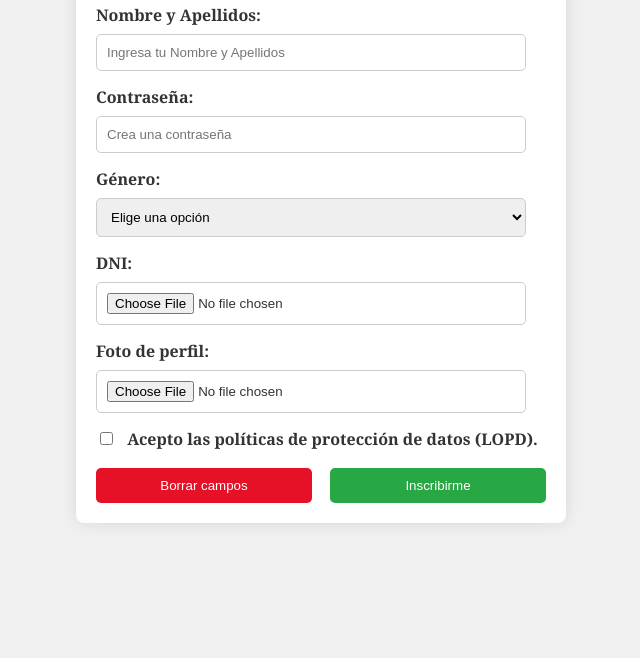
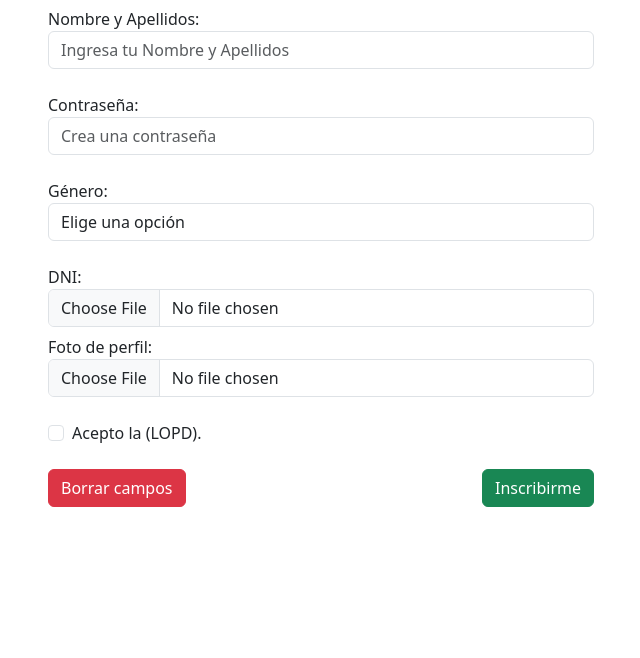
Before and after one commit to rmifcd0110/formulario_gimnasio, a plain HTML site: page index.html in a window 1280 px wide. Shown: the part 142-800 px from the top of the page, without its empty margins (319-959 px from the left). Drawn offline with nearby package versions, Linux system fonts and the light colour scheme.

Commit message:
actualización

```diff
--- a/index.html
+++ b/index.html
@@ -1,47 +1,75 @@
 <!DOCTYPE html>
 <html lang="es">
+
 <head>
     <meta charset="UTF-8">
     <meta name="viewport" content="width=device-width, initial-scale=1.0">
     <title>Formulario de Inscripción</title>
-    <link rel="stylesheet" href="./css/styles.css"><!-- Enlace al css -->
+    <!--<link rel="stylesheet" href="./css/styles.css"> Enlace al css -->
+    <link href="https://cdn.jsdelivr.net/npm/bootstrap@5.3.3/dist/css/bootstrap.min.css" rel="stylesheet"
+        integrity="sha384-QWTKZyjpPEjISv5WaRU9OFeRpok6YctnYmDr5pNlyT2bRjXh0JMhjY6hW+ALEwIH" crossorigin="anonymous">
+
 </head>
+
 <body>
+    <div class="container mt-5">
+        <div class="row justify-content-center">
+            <div class="col-12 col-sm-10 col-md-8 col-lg-6">
+
+                    <h2 class="text-center mb-4">Formulario de Inscripción al Gimnasio</h2>
                     <form id="formularioGimnasio">
-        <h2>Formulario de Inscripción al Gimnasio</h2>
 
+                        <div class="form-group mb-4">
                             <label for="nombre">Nombre y Apellidos: </label>
-        <input type="text" name="nombre" id="nombre" placeholder="Ingresa tu Nombre y Apellidos" tabindex="1" >
+                            <input type="text" class="form-control" name="nombre" id="nombre"
+                                placeholder="Ingresa tu Nombre y Apellidos" tabindex="1" required>
+                        </div>
 
+                        <div class="form-group  mb-4">
                             <label for="password">Contraseña:</label>
-        <input type="password" name="password" id="password" placeholder="Crea una contraseña" tabindex="2" >
+                            <input type="password" class="form-control" name="password" id="password"
+                                placeholder="Crea una contraseña" tabindex="2">
+                        </div>
 
+                        <div class="form-group  mb-4">
                             <label for="sexo">Género:</label>
-        <select name="sexo" id="sexo">
+                            <select class="form-control" name="sexo" id="sexo">
                                 <option value="">Elige una opción</option>
                                 <option value="femenino">Femenino</option>
                                 <option value="masculino">Masculino</option>
                                 <option value="no_info">Prefiero no decirlo</option>
                             </select>
+                        </div>
 
+                        <div class="form-group  mb-2">
                             <label for="dni">DNI:</label>
-        <input type="file" id="dni" name="dni" tabindex="4" >
+                            <input type="file" class="form-control" id="dni" name="dni" tabindex="4">
+                        </div>
 
+                        <div class="form-group mb-4">
                             <label for="imagen">Foto de perfil:</label>
-        <input type="file" id="imagen" name="imagen" accept="image/*" tabindex="5" >
+                            <input type="file" class="form-control" id="imagen" name="imagen" accept="image/*"
+                                tabindex="5">
+                        </div>
 
-        <label for="lopd">
-            <input type="checkbox" id="lopd" name="lopd" tabindex="6" >
-            Acepto las políticas de protección de datos (LOPD).
-        </label>
+                        <div class="form-group form-check  mb-4">
 
-        <div class="botones">
-            <input type="reset" value="Borrar campos" tabindex="7">
-            <input type="submit" value="Inscribirme" tabindex="8">
+                            <input type="checkbox" class="form-check-input" id="lopd" name="lopd" tabindex="6">
+                            <label for="lopd" class="form-check-label"> Acepto la (LOPD).</label>
+                        </div>
+
+                        <div class="d-flex justify-content-between">
+                            <input type="reset" class="btn btn-danger" value="Borrar campos" tabindex="7">
+                            <input type="submit" class="btn btn-success" value="Inscribirme" tabindex="8">
                         </div>
                     </form>
 
+            </div>
+        </div>
+    </div>
+    <script src="./js/scripts.js"></script> <!-- Enlace archivo JS -->
 
-    <script src="./js/scripts.js"></script> <!-- Enlace archivo JS -->
+    <script src="https://cdn.jsdelivr.net/npm/bootstrap@5.3.3/dist/js/bootstrap.bundle.min.js" integrity="sha384-YvpcrYf0tY3lHB60NNkmXc5s9fDVZLESaAA55NDzOxhy9GkcIdslK1eN7N6jIeHz" crossorigin="anonymous"></script>
 </body>
+
 </html>
```
Lines whose indentation alone changed are shown as unchanged.
